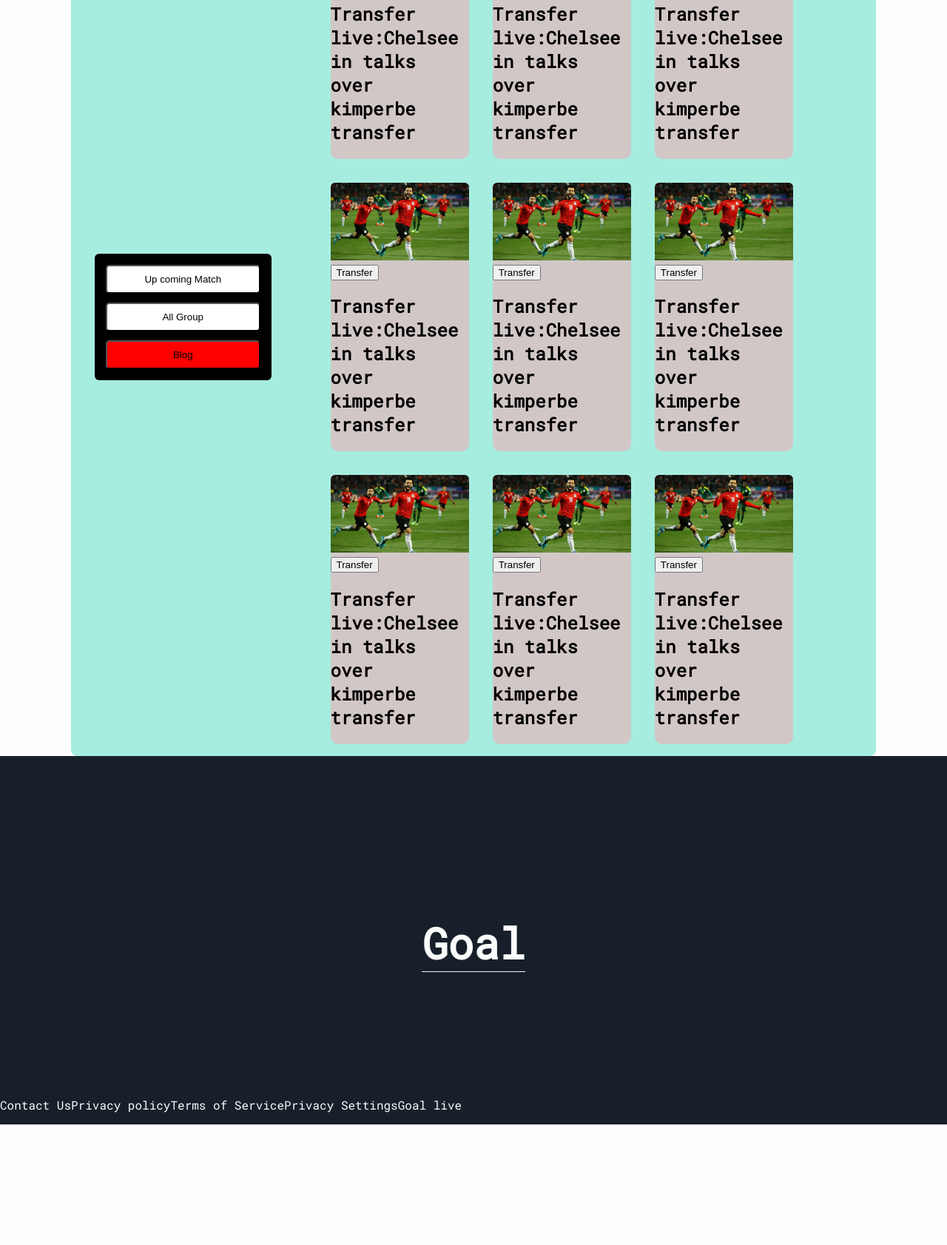
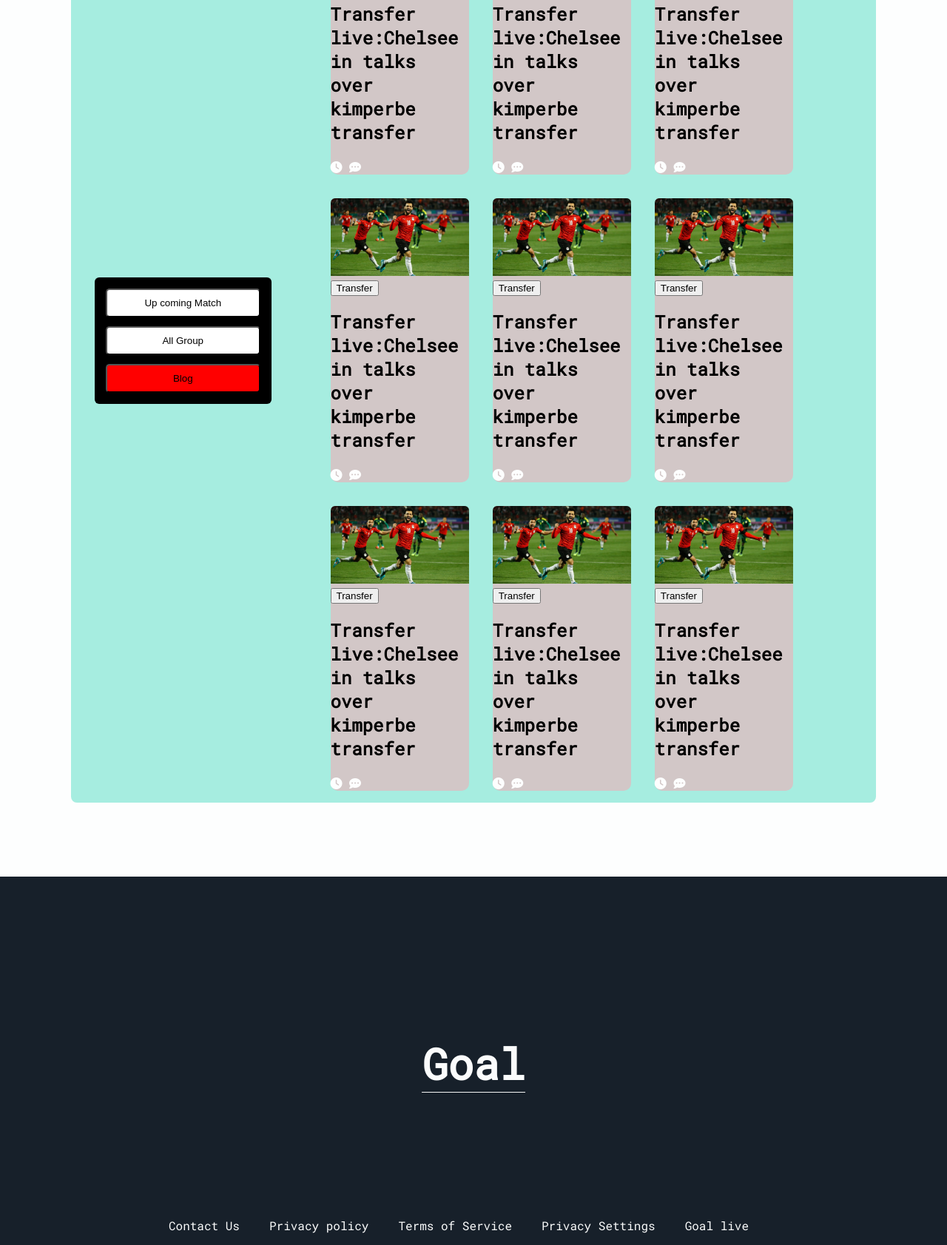
Before and after one commit to asikul1998/Assignment-2, a plain HTML site: page index.html in a window 1280 px wide. Shown: the part 786-2469 px from the top of the page at 74% size. Before the commit the page ends 2306 px from the top, so only its background shows below. Drawn offline with Linux system fonts and the light colour scheme.

Commit message:
uses media queary

```diff
--- a/index.html
+++ b/index.html
@@ -6,6 +6,7 @@
     <meta name="viewport" content="width=device-width, initial-scale=1.0">
     <title>Document</title>
     <link rel="stylesheet" href="style.css">
+    <script src="https://kit.fontawesome.com/256df2c74e.js" crossorigin="anonymous"></script>
     <link rel="preconnect" href="https://fonts.googleapis.com">
     <link rel="preconnect" href="https://fonts.gstatic.com" crossorigin>
     <link href="https://fonts.googleapis.com/css2?family=Poppins:wght@400;500&family=Roboto+Mono&family=Roboto:wght@500&display=swap" rel="stylesheet">
@@ -24,7 +25,7 @@
                     </p>
                     <button class="
                     container-btn">
-                        <a href="https://www.linkedin.com/in/md-asikul-islam-788b9221a/">Watch live</a>
+                        <a href="https://www.linkedin.com/in/md-asikul-islam-788b9221a/">Watch live <i class="fa-solid fa-arrow-right-long"></i></a>
                     </button>
                </div>
                <div class="right-div">
@@ -46,48 +47,76 @@
                     <img src="/world-cup-main/assets/Blog Image.png" alt="">
                     <button><span>Transfer</span></button>
                     <h2>Transfer live:Chelsee in talks over kimperbe transfer</h2>
+                    <span class="btn-icon-watch"><i class="fa-solid fa-clock"></i></span>
+                    <span class="btn-icon-comment"> <i class="fa-solid fa-comment-dots"></i></span>
 
                 </div>
                 <div class="player-buy">
                     <img src="/world-cup-main/assets/Blog Image.png" alt="">
                     <button><span>Transfer</span></button>
                     <h2>Transfer live:Chelsee in talks over kimperbe transfer</h2>
+                    <span class="btn-icon-watch"><i class="fa-solid fa-clock"></i></span>
+                    <span class="btn-icon-comment"> <i class="fa-solid fa-comment-dots"></i></span>
+
                 </div>
                 <div class="player-buy">
                     <img src="/world-cup-main/assets/Blog Image.png" alt="">
                     <button><span>Transfer</span></button>
                     <h2>Transfer live:Chelsee in talks over kimperbe transfer</h2>
+                    <span class="btn-icon-watch"><i class="fa-solid fa-clock"></i></span>
+                    <span class="btn-icon-comment"> <i class="fa-solid fa-comment-dots"></i></span>
+
                 </div>
                 <div class="player-buy">
                     <img src="/world-cup-main/assets/Blog Image.png" alt="">
                     <button><span>Transfer</span></button>
                     <h2>Transfer live:Chelsee in talks over kimperbe transfer</h2>
+                    <span class="btn-icon-watch"><i class="fa-solid fa-clock"></i></span>
+                    <span class="btn-icon-comment"> <i class="fa-solid fa-comment-dots"></i></span>
+
                 </div>
                 <div class="player-buy">
                     <img src="/world-cup-main/assets/Blog Image.png" alt="">
                     <button><span>Transfer</span></button>
                     <h2>Transfer live:Chelsee in talks over kimperbe transfer</h2>
+                    <span class="btn-icon-watch"><i class="fa-solid fa-clock"></i></span>
+                    <span class="btn-icon-comment"> <i class="fa-solid fa-comment-dots"></i></span>
+
                 </div>
                 <div class="player-buy">
                     <img src="/world-cup-main/assets/Blog Image.png" alt="">
                     <button><span>Transfer</span></button>
                     <h2>Transfer live:Chelsee in talks over kimperbe transfer</h2>
+                    <span class="btn-icon-watch"><i class="fa-solid fa-clock"></i></span>
+                    <span class="btn-icon-comment"> <i class="fa-solid fa-comment-dots"></i></span>
+
                 </div>
                 <div class="player-buy">
                     <img src="/world-cup-main/assets/Blog Image.png" alt="">
                     <button><span>Transfer</span></button>
                     <h2>Transfer live:Chelsee in talks over kimperbe transfer</h2>
+                    <span class="btn-icon-watch"><i class="fa-solid fa-clock"></i></span>
+                    <span class="btn-icon-comment"> <i class="fa-solid fa-comment-dots"></i></span>
+
                 </div>
                 <div class="player-buy">
                     <img src="/world-cup-main/assets/Blog Image.png" alt="">
                     <button><span>Transfer</span></button>
                     <h2>Transfer live:Chelsee in talks over kimperbe transfer</h2>
+                    <span class="btn-icon-watch"><i class="fa-solid fa-clock"></i></span>
+                    <span class="btn-icon-comment"> <i class="fa-solid fa-comment-dots"></i></span>
+
                 </div>
                 <div class="player-buy">
                     <img src="/world-cup-main/assets/Blog Image.png" alt="">
                     <button><span>Transfer</span></button>
                     <h2>Transfer live:Chelsee in talks over kimperbe transfer</h2>
+                    <span class="btn-icon-watch"><i class="fa-solid fa-clock"></i></span>
+                    <span class="btn-icon-comment"> <i class="fa-solid fa-comment-dots"></i></span>
+
                 </div>
+
+
         </div>
 </div>
 </section>
--- a/style.css
+++ b/style.css
@@ -66,6 +66,9 @@ overflow: hidden;
 .container-btn:focus{
     outline: none;
 }
+.btn-icon{
+    margin-left: 40px;
+}
 .left-div {
 margin-left: 50px;
 }
@@ -81,6 +84,7 @@ width: 100%;
     background-color: #FDFEFE;
     display: flex;
     justify-content: center;
+    padding-bottom: 100px;
 }
 
 .players-market{
@@ -112,6 +116,16 @@ border-radius: 5px;
 background-color: red;
 padding: 10px 0;
 border-radius: 5px;
+transition: 0.4s all;
+position: relative;
+overflow: hidden;
+}
+#blog-btn:hover{
+    background-color:#7B241C ;
+    box-shadow: 0 2px 10px 4px;
+}
+#blog-btn:focus{
+    outline: none;
 }
 .player-choose{
     display: grid;
@@ -129,6 +143,20 @@ background-color: rgb(210, 199, 199);
 }
 .player-buy img{
     width: 100%;
+}
+.btn-icon-watch{
+color:#FDFEFE;
+margin-top: ;
+margin:  ;
+margin: ;
+margin-bottom:10px ;
+}
+.btn-icon-comment{
+    color:#FDFEFE;
+    margin-top: ;
+margin-right: ;
+margin-left: ;
+margin-bottom:;
 }
 
 /* section-3 */
@@ -156,7 +184,28 @@ border-bottom: 1px solid whitesmoke;
 }
 .footer-menu{
     display: flex;
+    justify-content: center;
+    margin-right: 20px;
+    gap: 20px;
 }
-.footer-menu>p{
+.footer-menu>p span{
     color: var(--color);
+    margin-right: 20px;
 }
+
+/* media queary and responsiv */
+
+@media screen and (max-width:480px){
+    .container{
+        display: flex;
+        flex-direction: column;
+    }
+    .players-market{
+        display: grid;
+        grid-template-columns: 1fr;
+        flex-direction: column;
+        justify-content: center;
+
+    }
+
+}
```
Also changed, not shown: icon.html (added).
